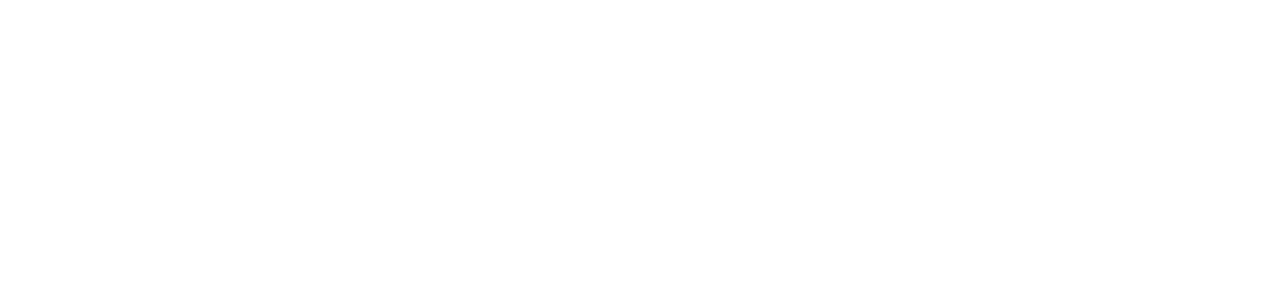
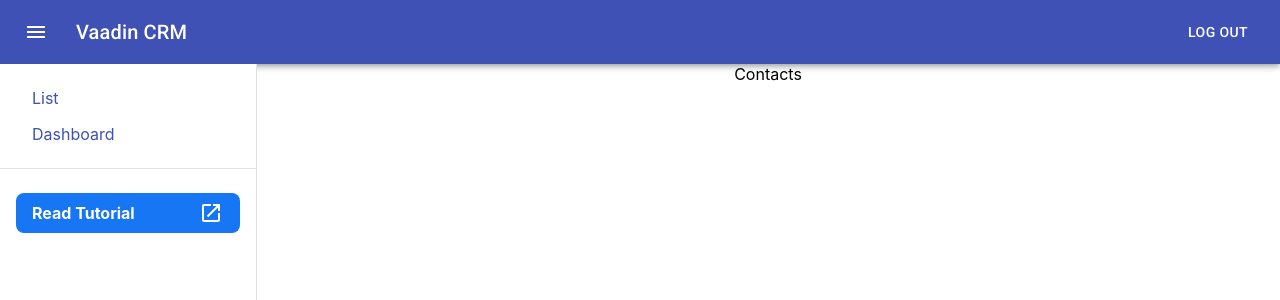
Before and after one commit to vaadin/crm-react, a React (Create React App) app: page /contacts in a window 1280 px wide. Before the commit this address led to /login. Shown: the top 300 px of the page. Built offline with nearby package versions, Linux system fonts and the light colour scheme; sample sign-in values are in the browser's storage.

Commit message:
feat: routing and topbar/navbar

```diff
--- a/src/App.scss
+++ b/src/App.scss
@@ -5,7 +5,6 @@
 }
 
 .App-header {
-  min-height: 100vh;
   display: flex;
   flex-direction: column;
   align-items: center;
--- a/src/App.tsx
+++ b/src/App.tsx
@@ -10,7 +10,9 @@
 
 const App: FC = () => (
   <Router history={history}>
-    <AuthProvider>{renderRoutes(routes)}</AuthProvider>
+    <AuthProvider>
+      {renderRoutes(routes)}
+    </AuthProvider>
   </Router>
 );
 
--- /dev/null
+++ b/src/layouts/AdminLayout/NavBar/index.tsx
@@ -0,0 +1,112 @@
+import React from 'react';
+import type { FC } from 'react';
+import { Link as RouterLink } from 'react-router-dom';
+import PropTypes from 'prop-types';
+import {
+  Hidden,
+  Drawer,
+  makeStyles,
+  Box,
+  Link,
+  ListItem,
+  Divider
+} from '@material-ui/core';
+import OpenInNewIcon from '@material-ui/icons/OpenInNew';
+
+const useStyles = makeStyles(() => ({
+  mobileDrawer: {
+    width: 256
+  },
+  desktopDrawer: {
+    width: 256,
+    top: 64,
+    height: 'calc(100% - 64px)'
+  },
+  tutorialButton: {
+    borderRadius: 8,
+    marginTop: 24,
+    marginLeft: 16,
+    width: 224,
+    backgroundColor: '#1676f3',
+    color: 'white',
+    fontWeight: 'bold'
+  },
+  tutorialTitle: {
+    paddingRight: 64
+  }
+}));
+
+interface NavBarProps {
+  onMobileClose: () => void;
+  openMobile: boolean;
+}
+
+const NavBar: FC<NavBarProps> = ({ onMobileClose, openMobile }) => {
+  const classes = useStyles();
+
+  const content = (
+    <>
+      <Box ml={2} mt={2} mb={2}>
+        <Link
+          component={RouterLink}
+          to="/contacts"
+          underline="none"
+        >
+          <ListItem>List</ListItem>
+        </Link>
+        <Link
+          component={RouterLink}
+          to="/dashboard"
+          underline="none"
+        >
+          <ListItem>Dashboard</ListItem>
+        </Link>
+      </Box>
+      <Divider />
+      <Link
+        href="https://vaadin.com/learn/tutorials/modern-web-apps-with-spring-boot-and-vaadin"
+        target="_blank"
+        underline="none"
+      >
+        <ListItem className={classes.tutorialButton}>
+          <span className={classes.tutorialTitle}>Read Tutorial</span>
+          <OpenInNewIcon />
+        </ListItem>
+      </Link>
+    </>
+  );
+
+  return (
+    <>
+      <Hidden lgUp>
+        <Drawer
+          anchor="left"
+          classes={{ paper: classes.mobileDrawer }}
+          onClose={onMobileClose}
+          open={openMobile}
+          variant="temporary"
+        >
+          <div>{content}</div>
+        </Drawer>
+      </Hidden>
+      <Hidden mdDown>
+        <Drawer
+          anchor="left"
+          classes={{ paper: classes.desktopDrawer }}
+          onClose={onMobileClose}
+          open={openMobile}
+          variant="persistent"
+        >
+          <div>{content}</div>
+        </Drawer>
+      </Hidden>
+    </>
+  );
+};
+
+NavBar.propTypes = {
+  onMobileClose: PropTypes.func.isRequired,
+  openMobile: PropTypes.bool.isRequired
+};
+
+export default NavBar;
--- /dev/null
+++ b/src/layouts/AdminLayout/TopBar/index.tsx
@@ -0,0 +1,99 @@
+import React from 'react';
+import type { FC } from 'react';
+import { useHistory } from 'react-router-dom';
+import { createStyles, makeStyles, Theme } from '@material-ui/core/styles';
+import PropTypes from 'prop-types';
+import clsx from 'clsx';
+import {
+  AppBar,
+  Toolbar,
+  Typography,
+  Button,
+  IconButton,
+  Snackbar
+} from '@material-ui/core';
+import MenuIcon from '@material-ui/icons/Menu';
+import MuiAlert from '@material-ui/lab/Alert';
+import useAuth from '../../../hooks/useAuth';
+
+const useStyles = makeStyles((theme: Theme) =>
+  createStyles({
+    root: {
+      flexGrow: 1
+    },
+    menuButton: {
+      marginRight: theme.spacing(2)
+    },
+    title: {
+      flexGrow: 1
+    }
+  })
+);
+
+interface TopBarProps {
+  className?: string;
+  onMobileNavOpen?: () => void;
+}
+
+const TopBar: FC<TopBarProps> = ({ className, onMobileNavOpen, ...rest }) => {
+  const classes = useStyles();
+  const history = useHistory();
+  const { logout } = useAuth() as any;
+  const [open, setOpen] = React.useState(false);
+
+  const handleClose = (event?: React.SyntheticEvent, reason?: string) => {
+    if (reason === 'clickaway') {
+      return;
+    }
+
+    setOpen(false);
+  };
+
+  const handleLogout = async (): Promise<void> => {
+    try {
+      await logout();
+      history.push('/');
+    } catch (err) {
+      console.log(err);
+      setOpen(true);
+    }
+  };
+
+  return (
+    <AppBar className={clsx(classes.root, className)}>
+      <Toolbar>
+        <IconButton
+          edge="start"
+          className={classes.menuButton}
+          color="inherit"
+          aria-label="menu"
+          onClick={onMobileNavOpen}
+        >
+          <MenuIcon />
+        </IconButton>
+        <Typography variant="h6" className={classes.title}>
+          Vaadin CRM
+        </Typography>
+        <Button color="inherit" onClick={handleLogout}>Log out</Button>
+
+        <Snackbar open={open} autoHideDuration={6000} onClose={handleClose}>
+          <MuiAlert elevation={6} variant="filled" onClose={handleClose} severity="error">
+            Something went wrong! Please try again later
+          </MuiAlert>
+        </Snackbar>
+
+      </Toolbar>
+    </AppBar>
+  );
+};
+
+TopBar.propTypes = {
+  className: PropTypes.string,
+  onMobileNavOpen: PropTypes.func
+};
+
+TopBar.defaultProps = {
+  onMobileNavOpen: () => {}
+};
+
+export default TopBar;
--- /dev/null
+++ b/src/layouts/AdminLayout/index.tsx
@@ -0,0 +1,73 @@
+import React, { useState } from 'react';
+import type { FC, ReactNode } from 'react';
+import PropTypes from 'prop-types';
+import clsx from 'clsx';
+import { makeStyles, Theme } from '@material-ui/core';
+import NavBar from './NavBar';
+import TopBar from './TopBar';
+
+interface AdminLayoutProps {
+  children?: ReactNode;
+}
+
+const useStyles = makeStyles((theme: Theme) => ({
+  root: {
+    height: '100%',
+    overflow: 'hidden',
+    width: '100%'
+  },
+  wrapper: {
+    display: 'flex',
+    flex: '1 1 auto',
+    overflow: 'hidden',
+    paddingTop: 64,
+    marginLeft: 0,
+    [theme.breakpoints.up('lg')]: {
+      paddingLeft: 256
+    }
+  },
+  wrapperShift: {
+    marginLeft: '-256px'
+  },
+  contentContainer: {
+    display: 'flex',
+    flex: '1 1 auto',
+    overflow: 'hidden'
+  },
+  content: {
+    flex: '1 1 auto',
+    height: '100%',
+    overflow: 'auto'
+  }
+}));
+
+const AdminLayout: FC<AdminLayoutProps> = ({ children }) => {
+  const classes = useStyles();
+  const [isMobileNavOpen, setMobileNavOpen] = useState<boolean>(true);
+
+  return (
+    <div className={classes.root}>
+      <TopBar onMobileNavOpen={() => setMobileNavOpen(!isMobileNavOpen)} />
+      <NavBar
+        onMobileClose={() => setMobileNavOpen(false)}
+        openMobile={isMobileNavOpen}
+      />
+      <div
+        className={clsx(
+          classes.wrapper,
+          !isMobileNavOpen && classes.wrapperShift
+        )}
+      >
+        <div className={classes.contentContainer}>
+          <div className={classes.content}>{children}</div>
+        </div>
+      </div>
+    </div>
+  );
+};
+
+AdminLayout.propTypes = {
+  children: PropTypes.node
+};
+
+export default AdminLayout;
--- a/src/routes.tsx
+++ b/src/routes.tsx
@@ -1,6 +1,7 @@
 import React, { Suspense, Fragment, lazy } from 'react';
 import type { FC } from 'react';
 import { Switch, Route } from 'react-router-dom';
+import AdminLayout from './layouts/AdminLayout';
 import LoadingScreen from './components/LoadingScreen';
 import AuthGuard from './components/AuthGuard';
 import GuestGuard from './components/GuestGuard';
@@ -14,10 +15,48 @@
   routes?: Routes;
 }[];
 
-export const renderRoutes = (routes: Routes = []): JSX.Element => (
+const routes: Routes = [
+  {
+    exact: true,
+    path: '/404',
+    component: lazy(() => import('./views/errors/NotFoundView'))
+  },
+  {
+    exact: true,
+    guard: GuestGuard,
+    path: '/login',
+    component: lazy(() => import('./views/login'))
+  },
+  {
+    exact: true,
+    guard: AuthGuard,
+    layout: AdminLayout,
+    path: '/contacts',
+    component: lazy(() => import('./views/contacts'))
+  },
+  {
+    exact: true,
+    guard: AuthGuard,
+    layout: AdminLayout,
+    path: '/dashboard',
+    component: lazy(() => import('./views/dashboard'))
+  },
+  {
+    exact: true,
+    path: '/',
+    guard: AuthGuard,
+    component: lazy(() => import('./views/errors/NotFoundView'))
+  },
+  {
+    path: '*',
+    component: lazy(() => import('./views/errors/NotFoundView'))
+  }
+];
+
+export const renderRoutes = (routes_: Routes = []): JSX.Element => (
   <Suspense fallback={<LoadingScreen />}>
     <Switch>
-      {routes.map((route, i) => {
+      {routes_.map((route, i) => {
         const Guard = route.guard || Fragment;
         const Layout = route.layout || Fragment;
         const Component = route.component as React.ElementType;
@@ -45,29 +84,4 @@
   </Suspense>
 );
 
-const routes: Routes = [
-  {
-    exact: true,
-    path: '/404',
-    component: lazy(() => import('./views/errors/NotFoundView'))
-  },
-  {
-    exact: true,
-    guard: GuestGuard,
-    path: '/login',
-    component: lazy(() => import('./views/login'))
-  },
-  {
-    exact: true,
-    path: '/contacts',
-    guard: AuthGuard,
-    component: lazy(() => import('./views/users'))
-  },
-  {
-    path: '/',
-    guard: AuthGuard,
-    component: lazy(() => import('./views/errors/NotFoundView'))
-  }
-];
-
 export default routes;
--- a/src/views/users/index.tsx
+++ b/src/views/contacts/index.tsx
@@ -1,8 +1,8 @@
 import React from 'react';
 import type { FC } from 'react';
 
-const Users: FC = () => {
+const Contacts: FC = () => {
   return <div className="App-header">Contacts</div>;
 };
 
-export default Users;
+export default Contacts;
--- /dev/null
+++ b/src/views/dashboard/index.tsx
@@ -0,0 +1,8 @@
+import React from 'react';
+import type { FC } from 'react';
+
+const Dashboard: FC = () => {
+  return <div className="App-header">Dashboard</div>;
+};
+
+export default Dashboard;
```
Also changed, not shown: package.json (+8 -6 lines), 1 other file (tests, documents, lock files or other folders).
